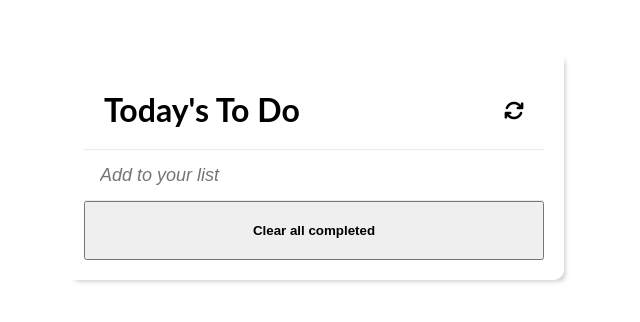
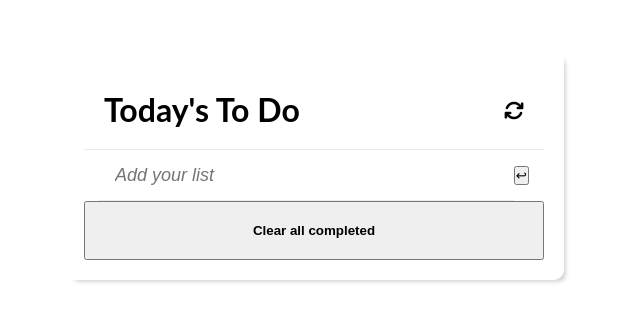
Before and after one commit to nottherealalanturing/todo, a website built with webpack: page src/index.html in a window 1280 px wide. Shown: the part 110-432 px from the top of the page, 326-966 px from the left. Built offline with nearby package versions, Linux system fonts and the light colour scheme.

Commit message:
refactor: minor changes to index.html

```diff
--- a/src/index.html
+++ b/src/index.html
@@ -17,7 +17,15 @@
           ><i class="fa-solid fa-arrows-rotate fa-2xs"></i
         ></span>
       </h1>
-      <input type="text" placeholder="Add to your list" class="newItem bb" />
+      <form action="#" class="form">
+        <input
+          class="newItem bb"
+          type="text"
+          placeholder="Add your list"
+          required
+        />
+        <button type="submit" class="submitBtn">&#8617;</button>
+      </form>
       <ul id="tasks"></ul>
       <button type="button" class="clearBtn">Clear all completed</button>
     </main>
--- a/src/index.js
+++ b/src/index.js
@@ -4,7 +4,8 @@ import { clearCompleted, updateStatus } from './modules/status.js';
 
 const MyTasks = new Tasks();
 
-const addInput = document.querySelector('.newItem');
+const form = document.querySelector('.form');
+const newItem = document.querySelector('.newItem');
 const clearCompletedBtn = document.querySelector('.clearBtn');
 const refresh = document.querySelector('.fa-arrows-rotate');
 
@@ -82,11 +83,10 @@ const populateDOM = () => {
   updateStatus(MyTasks.tasks);
 };
 
-addInput.addEventListener('keypress', (e) => {
-  if (e.key === 'Enter') {
-    MyTasks.addTask(e.target.value, false);
-    document.querySelector('.newItem').value = '';
-  }
+form.addEventListener('submit', (e) => {
+  e.preventDefault();
+  MyTasks.addTask(newItem.value, false);
+  newItem.value = '';
   populateDOM();
 });
 
--- a/src/style.css
+++ b/src/style.css
@@ -41,6 +41,17 @@ body {
   background-color: transparent !important;
 }
 
+.form {
+  display: flex;
+  align-items: center;
+  padding-left: 15px;
+  padding-right: 15px;
+}
+
+.submitBtn {
+  height: fit-content;
+}
+
 .newItem {
   padding: 0 40px 0 1rem;
   line-height: 50px;
```
